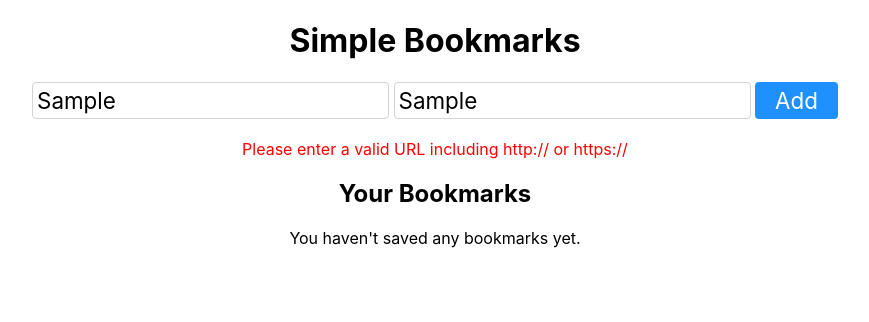
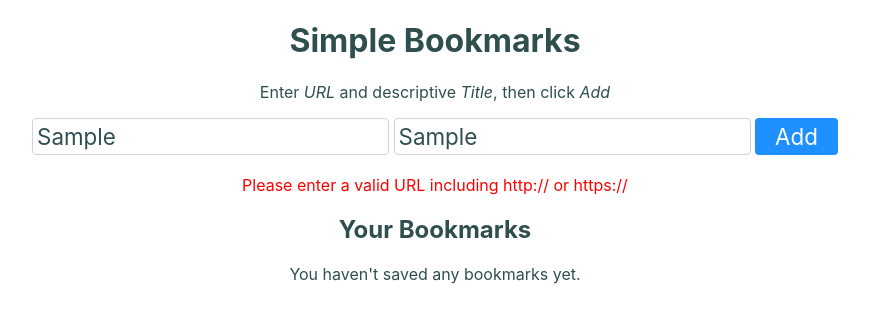
Before and after one commit to berkandirim/simple-bookmarks, a plain HTML site: page index.html in a window 1280 px wide. Both pictures are taken after typing "Sample", "Sample" into the empty fields and a click on the button "Add". Shown: the whole page, without its empty margins (205-1074 px from the left). Drawn offline with nearby package versions, Linux system fonts and the light colour scheme.

Commit message:
improvements

```diff
--- a/index.html
+++ b/index.html
@@ -12,9 +12,10 @@
         Helvetica,
         Arial,
         sans-serif;
+        color: darkslategrey;
     }
 
-    main {
+    #app {
         text-align: center;
     }
 
@@ -64,27 +65,29 @@
 </head>
 <body>
     <div id="app">
+        <header>
+          <h1>Simple Bookmarks</h1>
+        </header>
         <main>
-        <h1>Simple Bookmarks</h1>
+            <p>Enter <em>URL</em> and descriptive <em>Title</em>, then click <em>Add</em></p>
             <div class="add-bookmark">
                 <input v-model="URL" type="text" placeholder="URL" @keyup="errorMessage = ''">
                 <input v-model="title" type="text" placeholder="Title" @keyup.enter="addBookmark">
                 <button class="add-button" @click="addBookmark">Add</button>
             </div>
-        <div class="error">
+            <p v-if="errorMessage !== ''" class="error">
                 {{errorMessage}}
-        </div>
+            </p>
 
             <h2>Your Bookmarks</h2>
             <span v-if="bookmarks.length === 0">You haven't saved any bookmarks yet.</span>
-        <ul>
+            <ul v-else>
                 <li v-for="(item, index) in bookmarks">
                     <a :href="item.url">{{item.title}}</a>
                     <button class="remove-button" @click="removeBookmark(index)">✖</button>
                 </li>
             </ul>
         </main>
-
     </div>
 
     <script>
@@ -125,7 +128,7 @@
                 "$", "i"
         );
 
-    new Vue({
+        const app = new Vue({
           el: '#app',
           data: {
             URL: '',
```
Lines whose indentation alone changed are shown as unchanged.
